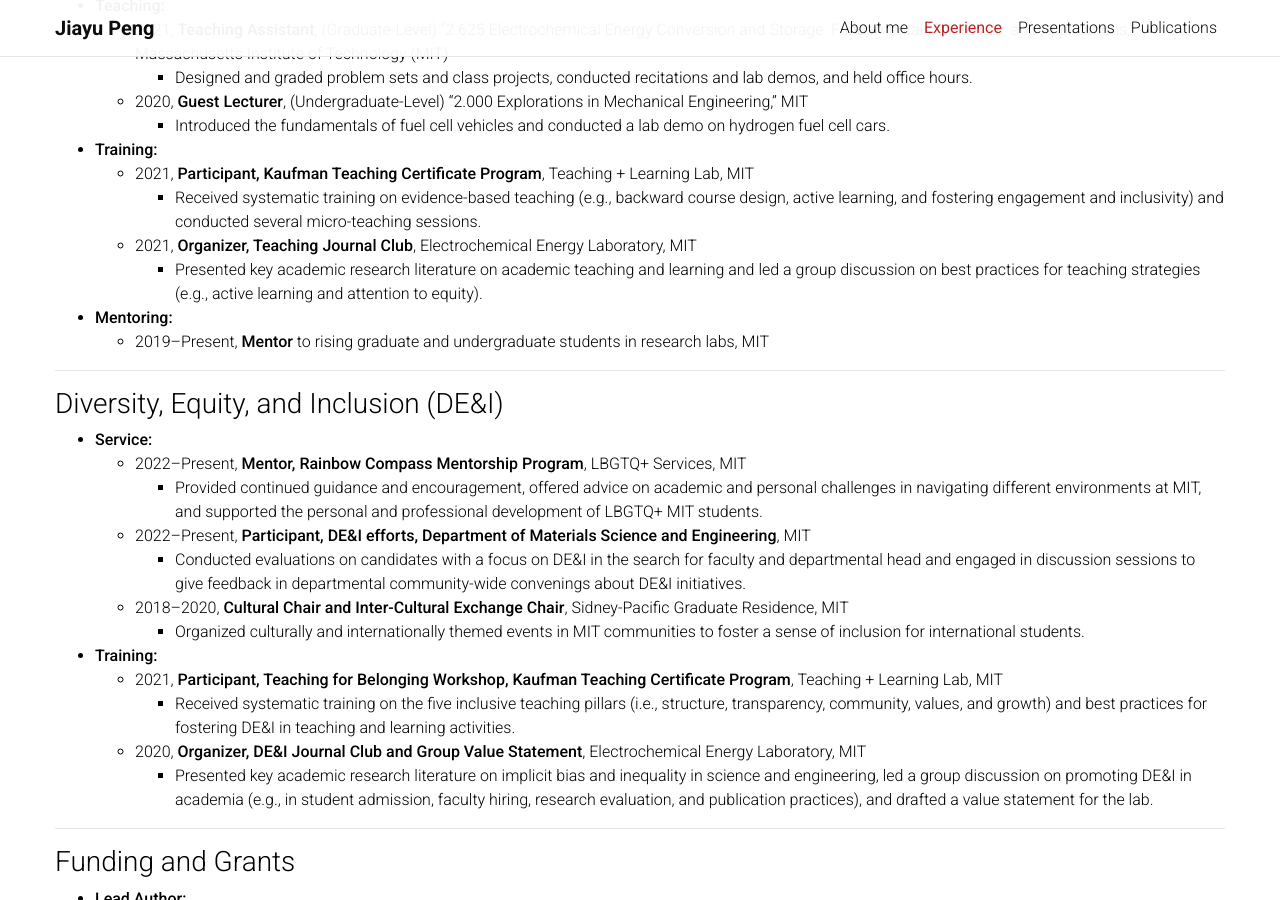
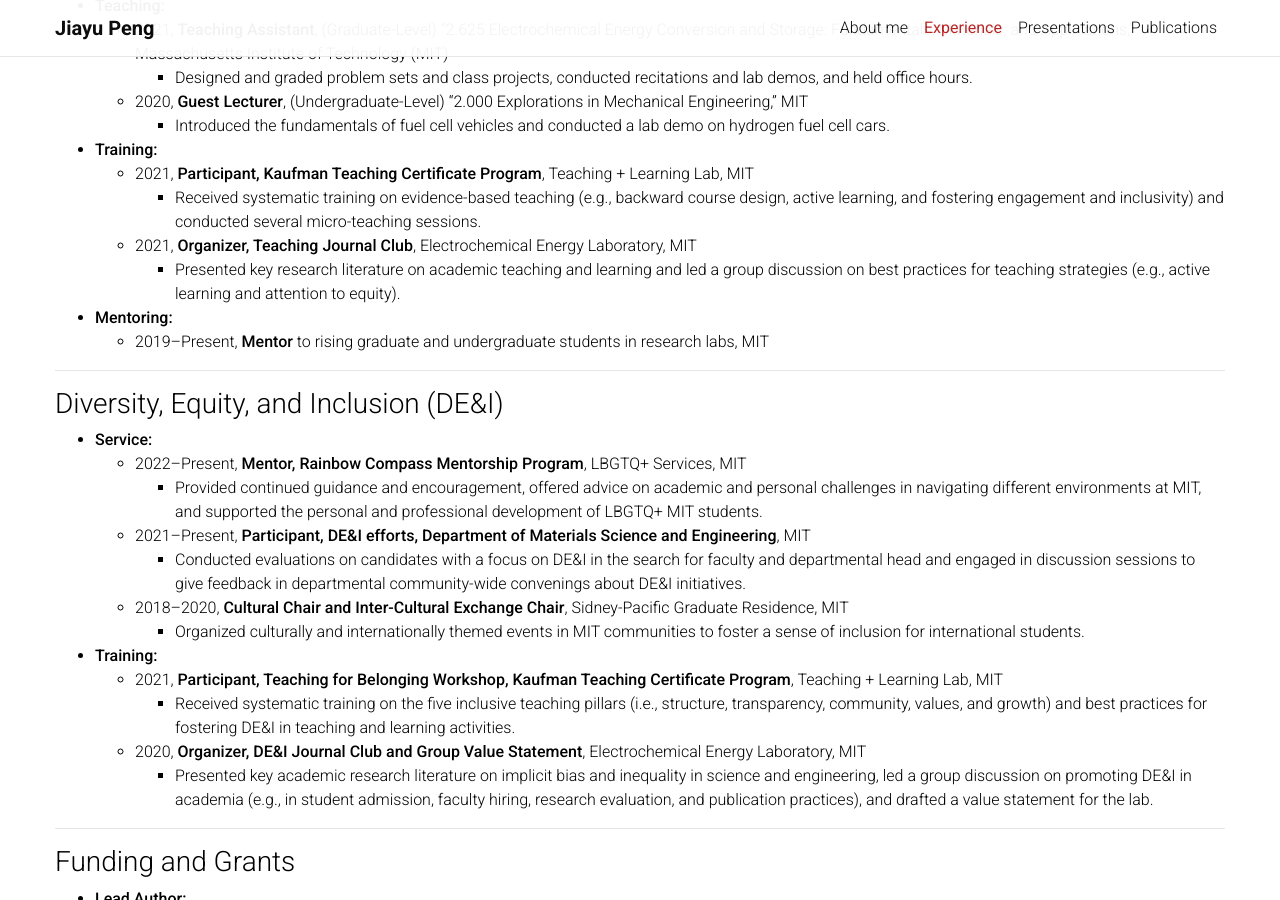
Before and after one commit to jypeng95/jypeng95.github.io, a Jekyll site: the page built from _pages/experience.md, in a window 1280 px wide and 900 px high, scrolled down 645 px. Built offline with Jekyll 4.4.1, drawn with Linux system fonts in a browser that asks for light colours; a style sheet for code colours, icons or effects is not loaded.

Commit message:
Update experience

```diff
--- a/_pages/experience.md
+++ b/_pages/experience.md
@@ -38,7 +38,7 @@ nav: true
     * Received systematic training on evidence-based teaching (e.g., backward course design, active learning,
 and fostering engagement and inclusivity) and conducted several micro-teaching sessions.
   * 2021, **Organizer, Teaching Journal Club**, Electrochemical Energy Laboratory, MIT
-    * Presented key academic research literature on academic teaching and learning and led a group discussion on best practices for teaching strategies (e.g., active learning and attention to equity).
+    * Presented key research literature on academic teaching and learning and led a group discussion on best practices for teaching strategies (e.g., active learning and attention to equity).
 * **Mentoring:**
     * 2019–Present, **Mentor** to rising graduate and undergraduate students in research labs, MIT
 
@@ -49,7 +49,7 @@ and fostering engagement and inclusivity) and conducted several micro-teaching s
 * **Service:**
   * 2022–Present, [**Mentor, Rainbow Compass Mentorship Program**](https://lbgtq.mit.edu/rainbow-compass-mentorship-program), LBGTQ+ Services, MIT
     * Provided continued guidance and encouragement, offered advice on academic and personal challenges in navigating different environments at MIT, and supported the personal and professional development of LBGTQ+ MIT students.
-  * 2022–Present, [**Participant, DE&I efforts, Department of Materials Science and Engineering**](https://dmse.mit.edu/about/diversity), MIT
+  * 2021–Present, [**Participant, DE&I efforts, Department of Materials Science and Engineering**](https://dmse.mit.edu/about/diversity), MIT
     * Conducted evaluations on candidates with a focus on DE&I in the search for faculty and departmental head and engaged in discussion sessions to give feedback in departmental community-wide convenings about DE&I initiatives.
   * 2018–2020, **Cultural Chair and Inter-Cultural Exchange Chair**, Sidney-Pacific Graduate Residence, MIT
     * Organized culturally and internationally themed events in MIT communities to foster a sense of inclusion for international students.
```
